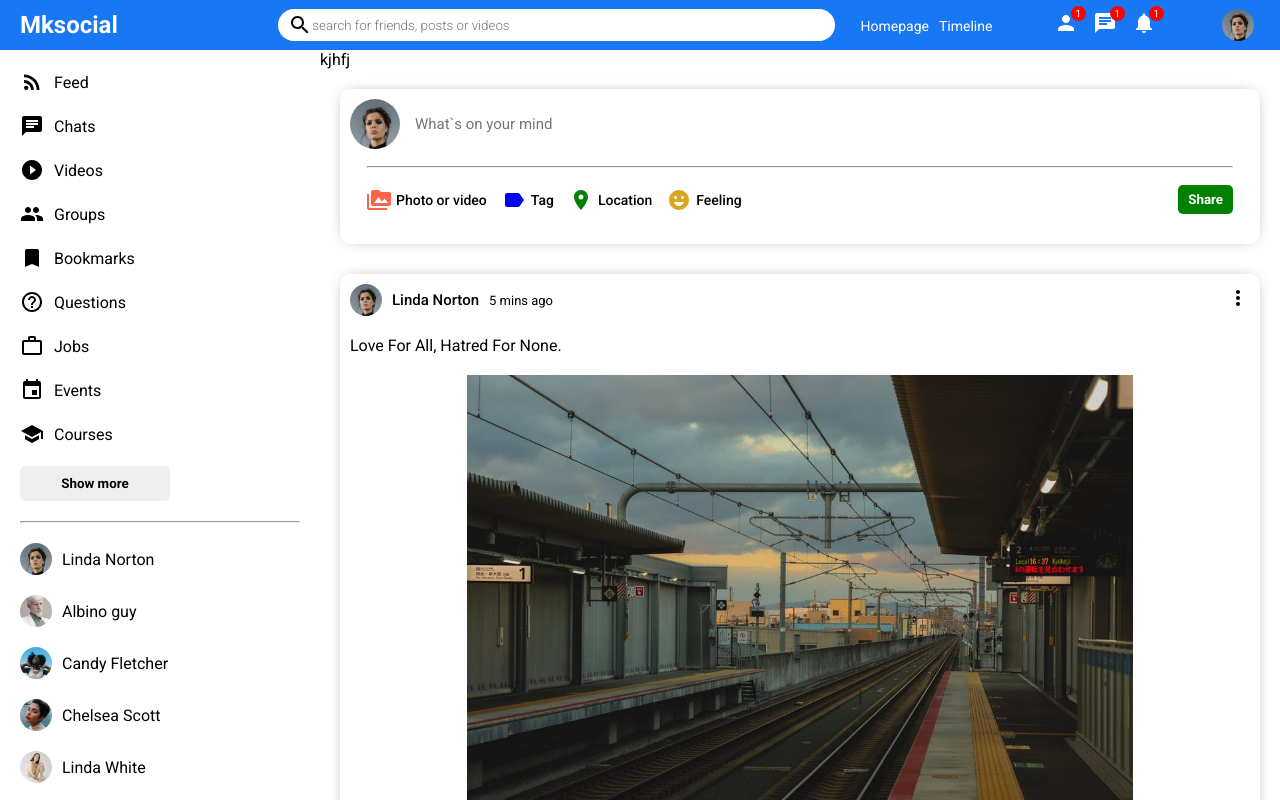
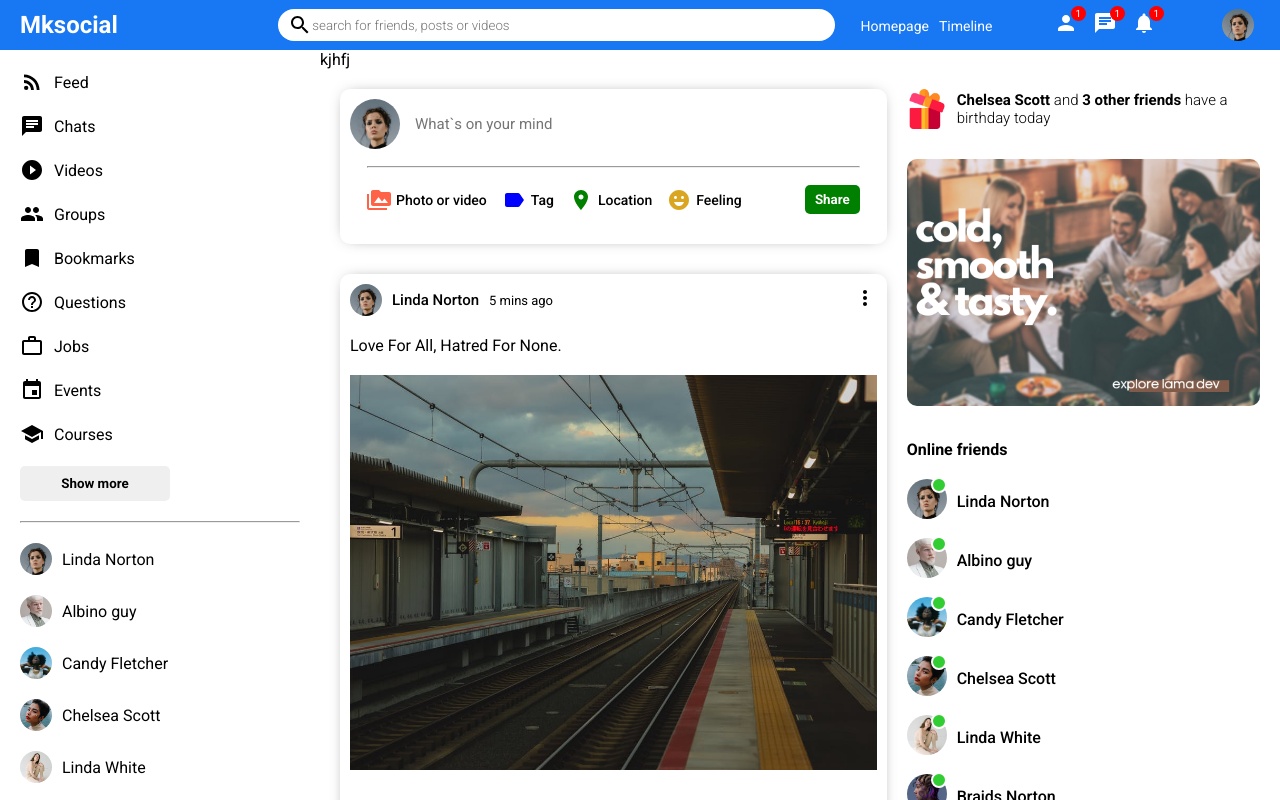
Before and after one commit to mkolade/socialMediaMERNapp, a React (Vite) app in the folder frontend/: page / in a window 1280 px wide. Shown: the top 800 px of the page. Built offline with nearby package versions, Linux system fonts and the light colour scheme.

Commit message:
added flex styles to profile for the sidebars

```diff
--- a/frontend/src/pages/Profile/Profile.css
+++ b/frontend/src/pages/Profile/Profile.css
@@ -4,3 +4,6 @@
 .profileRight{
     flex: 9;
 }
+.profileRightBottom{
+    display: flex;
+}
--- a/frontend/src/pages/Profile/Profile.jsx
+++ b/frontend/src/pages/Profile/Profile.jsx
@@ -12,10 +12,10 @@ export default function Profile() {
       <div className="profile">
         <SideBar/>
         <div className="profileRight">
-          <div className="profileTop">
+          <div className="profileRightTop">
             kjhfj
           </div>
-          <div className="profileBottom">
+          <div className="profileRightBottom">
             <Feed/>
             <RightBar/>
           </div>
```
